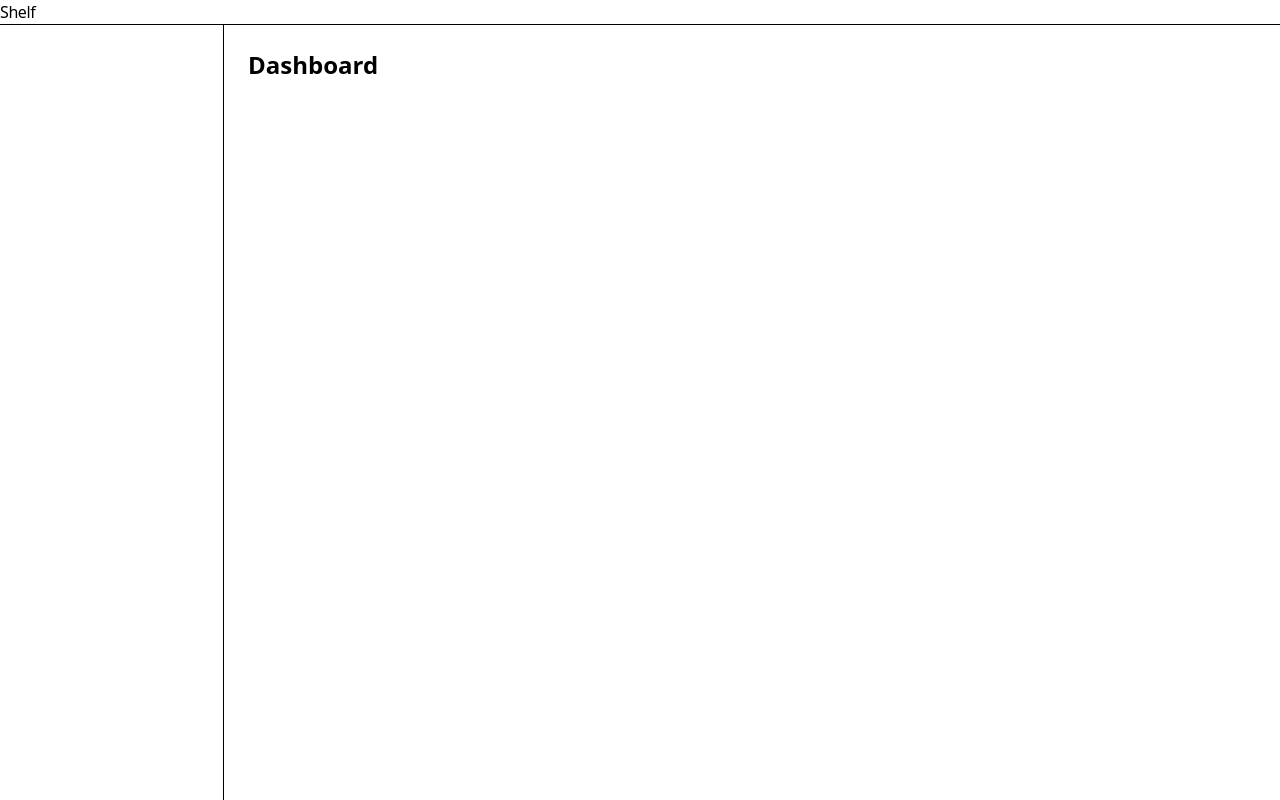
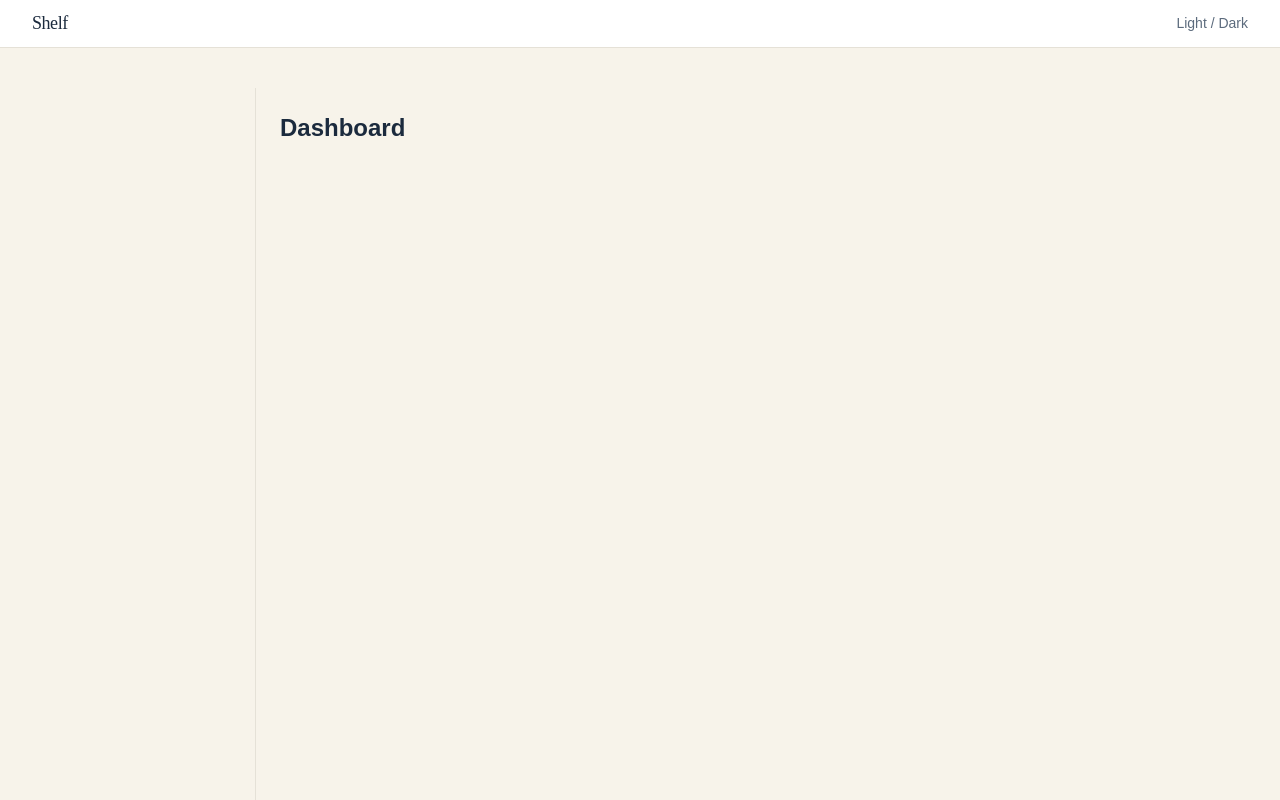
Before and after one commit to AEGIS-OSX/shelf-ii, a Next.js app: page /dashboard in a window 1280 px wide. Shown: the top 800 px of the page. Built offline with nearby package versions, Linux system fonts and the light colour scheme.

Commit message:
fix: Global design tokens and root layout scaffold [worker-coder via sterling, fix-1]

```diff
--- a/app/globals.css
+++ b/app/globals.css
@@ -3,43 +3,79 @@
 @tailwind utilities;
 
 :root {
-  --canvas: #ffffff;
-  --surface: #f9fafb;
-  --ink: #111827;
-  --ink-muted: #6b7280;
-  --shelf-brown: #78350f;
-  --available: #10b981;
-  --checked-out: #ef4444;
-  --focus: #3b82f6;
-  --border: #e5e7eb;
+  /* Colors - Light */
+  --color-canvas: #F7F3EA;
+  --color-surface: #FFFFFF;
+  --color-ink: #1B2A3D;
+  --color-ink-muted: #5C6B7D;
+  --color-shelf-brown: #8B5E3C;
+  --color-available: #4C7A5E;
+  --color-checked-out: #B5652B;
+  --color-focus: #B5652B;
+  --color-border: #E5E1D7;
+
+  /* Spacing */
+  --space-1: 4px;
+  --space-2: 8px;
+  --space-3: 12px;
+  --space-4: 16px;
+  --space-5: 20px;
+  --space-6: 24px;
+  --space-8: 32px;
+  --space-10: 40px;
+  --space-12: 48px;
+  --space-16: 64px;
+
+  /* Typography */
+  --font-display: "Tiempos Headline", "Instrument Serif", serif;
+  --font-ui: "Söhne", "Geist", sans-serif;
+  --font-mono: "Berkeley Mono", "IBM Plex Mono", monospace;
 }
 
 [data-theme='dark'] {
-  --canvas: #111827;
-  --surface: #1f2937;
-  --ink: #f9fafb;
-  --ink-muted: #9ca3af;
-  --shelf-brown: #d97706;
-  --available: #34d399;
-  --checked-out: #f87171;
-  --focus: #60a5fa;
-  --border: #374151;
+  --color-canvas: #12181F;
+  --color-surface: #1B232C;
+  --color-ink: #ECE6D6;
+  --color-ink-muted: #9BA3AF;
+  --color-shelf-brown: #4A3826;
+  --color-available: #5FA37B;
+  --color-checked-out: #D97D45;
+  --color-focus: #D97D45;
+  --color-border: #2D3748;
 }
 
 @layer base {
   body {
-    background-color: var(--canvas);
-    color: var(--ink);
+    background-color: var(--color-canvas);
+    color: var(--color-ink);
+    font-family: var(--font-ui);
     -webkit-font-smoothing: antialiased;
     -moz-osx-font-smoothing: grayscale;
   }
 
   * {
-    border-color: var(--border);
+    border-color: var(--color-border);
   }
 
   :focus-visible {
     outline: none;
-    box-shadow: 0 0 0 2px var(--canvas), 0 0 0 4px var(--focus);
+    box-shadow: 0 0 0 2px var(--color-canvas), 0 0 0 4px var(--color-focus);
   }
 }
+
+@layer components {
+  .text-h2 {
+    font-family: var(--font-display);
+    font-size: 18px;
+    line-height: 1.3;
+    font-weight: 500;
+    letter-spacing: -0.01em;
+  }
+
+  .text-caption {
+    font-family: var(--font-ui);
+    font-size: 14px;
+    line-height: 1.4;
+    font-weight: 400;
+  }
+}
--- a/app/layout.tsx
+++ b/app/layout.tsx
@@ -1,4 +1,5 @@
 import type { Metadata } from "next";
+import { ReactNode } from "react";
 import "./globals.css";
 
 export const metadata: Metadata = {
@@ -9,18 +10,37 @@ export const metadata: Metadata = {
 export default function RootLayout({
   children,
 }: {
-  children: React.ReactNode;
+  children: ReactNode;
 }) {
   const currentYear = new Date().getFullYear();
 
   return (
-    <html lang="en" data-theme="light" className="scroll-smooth">
+    <html lang="en" className="scroll-smooth" suppressHydrationWarning>
+      <head>
+        <script
+          dangerouslySetInnerHTML={{
+            __html: `
+              (function() {
+                const theme = localStorage.getItem('theme') || (window.matchMedia('(prefers-color-scheme: dark)').matches ? 'dark' : 'light');
+                document.documentElement.setAttribute('data-theme', theme);
+              })();
+            `,
+          }}
+        />
+      </head>
       <body className="min-h-screen flex flex-col bg-[var(--color-canvas)] text-[var(--color-ink)] font-[family-name:var(--font-ui)]">
         <nav className="border-b border-[var(--color-border)] bg-[var(--color-surface)] px-[var(--space-4)] py-[var(--space-3)] md:px-[var(--space-8)]">
           <div className="max-w-[1440px] mx-auto flex items-center justify-between">
             <span className="text-h2 font-medium tracking-tight">Shelf</span>
             <div className="flex items-center gap-[var(--space-4)]">
-              {/* Navigation items would go here */}
+              <button
+                id="theme-toggle"
+                type="button"
+                className="text-caption text-[var(--color-ink-muted)] hover:text-[var(--color-ink)] transition-colors"
+                aria-label="Toggle theme"
+              >
+                Light / Dark
+              </button>
             </div>
           </div>
         </nav>
@@ -39,6 +59,24 @@ export default function RootLayout({
             </div>
           </div>
         </footer>
+
+        <script
+          dangerouslySetInnerHTML={{
+            __html: `
+              (function() {
+                const btn = document.getElementById('theme-toggle');
+                if (!btn) return;
+                btn.addEventListener('click', function() {
+                  const html = document.documentElement;
+                  const current = html.getAttribute('data-theme');
+                  const next = current === 'dark' ? 'light' : 'dark';
+                  html.setAttribute('data-theme', next);
+                  localStorage.setItem('theme', next);
+                });
+              })();
+            `,
+          }}
+        />
       </body>
     </html>
   );
```
